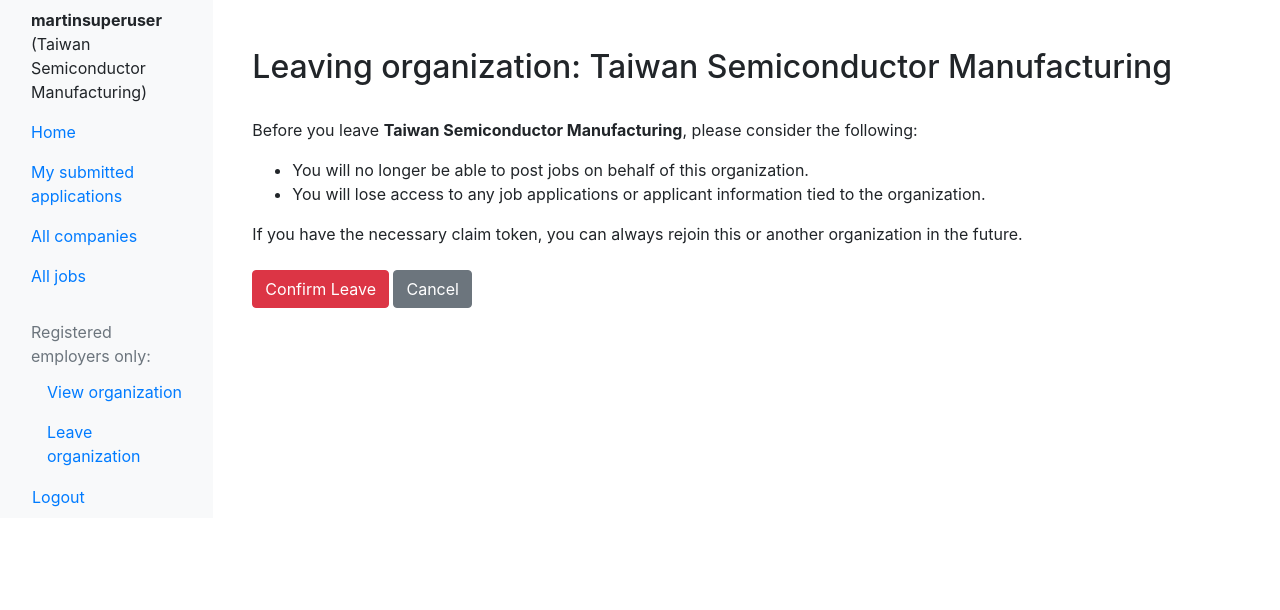
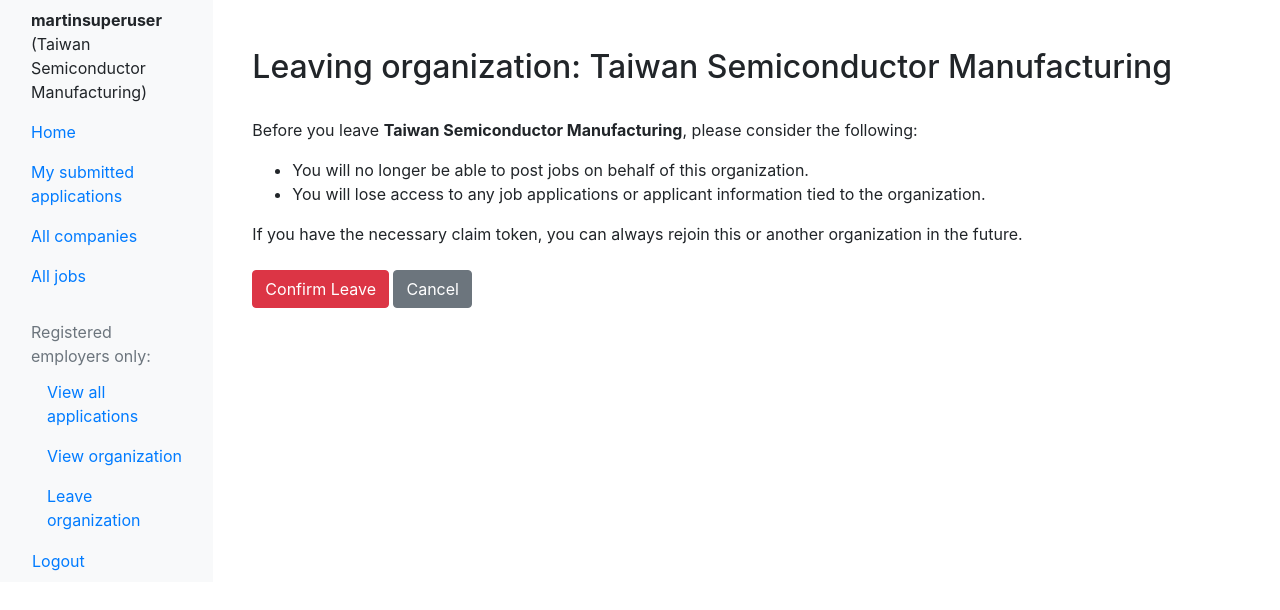
Before and after one commit to martn2023/yindeed_indeed_clone, a Django app: page /leave_org/ in a window 1280 px wide. Shown: the top 610 px of the page. Run offline with Django 5.2, Linux system fonts and the light colour scheme; a user stored in the database is signed in; data comes from the database, SQL or seed files in the repository; some libraries are stand-ins or nearby versions.

Commit message:
VIEW ALL APPLICANTS in nav panel

```diff
--- a/templates/base_generic.html
+++ b/templates/base_generic.html
@@ -54,6 +54,9 @@
                                     Registered employers only:
                                 </li>
                                 <li class="nav-item">
+                                    <a class="nav-link ml-3" href="{% url 'job_applications:employer_applications' %}">View all applications</a>
+                                </li>
+                                <li class="nav-item">
                                     <a class="nav-link ml-3" href="{% url 'job_catalog:company_details' company_id=request.user.profile.organization.id %}">View organization</a>
                                 </li>
                                 <li class="nav-item">
```
